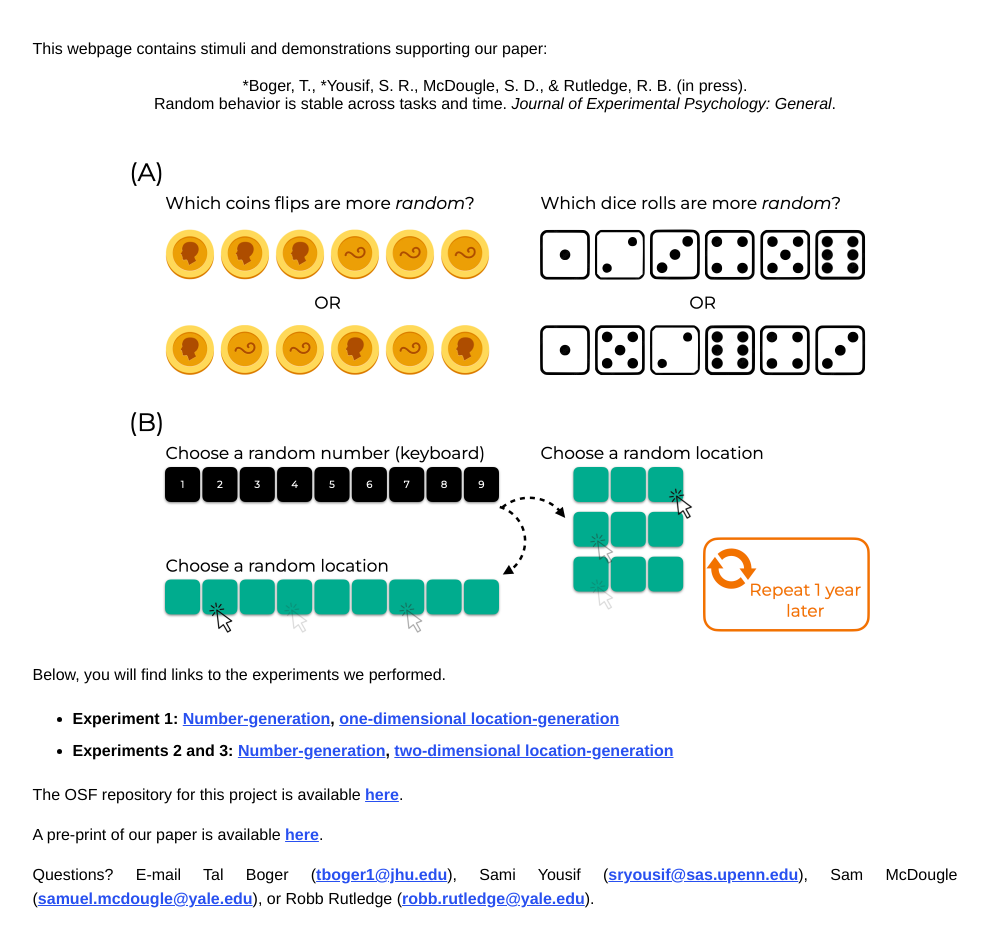
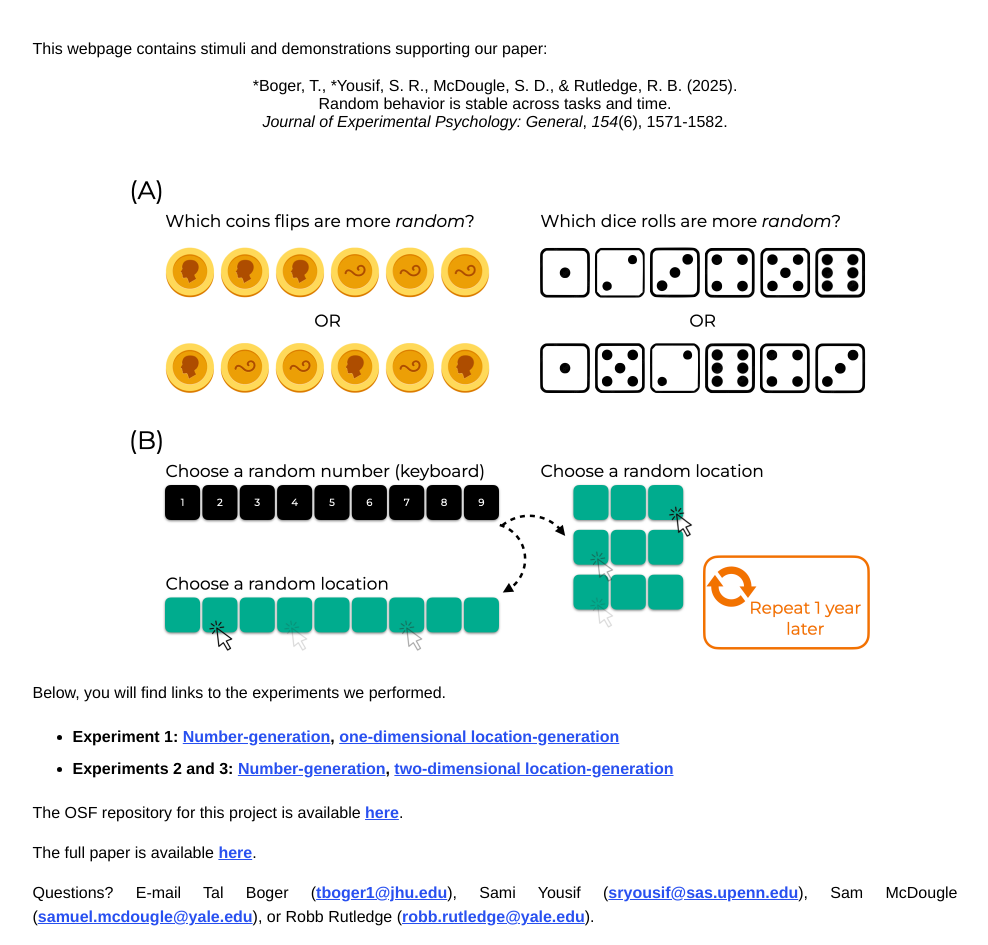
Before and after one commit to perceptionstudies/randomness, a plain HTML site: page index.html in a window 1280 px wide. Shown: the part 81-1026 px from the top of the page, without its empty margins (145-1133 px from the left). Drawn offline with Linux system fonts and the light colour scheme.

Commit message:
update post-publication

```diff
--- a/index.html
+++ b/index.html
@@ -13,7 +13,7 @@
         <div id=introText>
             <h2>Random behavior is stable across tasks and time</h2>
             <p>This webpage contains stimuli and demonstrations supporting our paper:
-							<p><center>*Boger, T., *Yousif, S. R., McDougle, S. D., & Rutledge, R. B. (in press). <br>Random behavior is stable across tasks and time. <i>Journal of Experimental Psychology: General</i>.</center></p>
+							<p><center>*Boger, T., *Yousif, S. R., McDougle, S. D., & Rutledge, R. B. (2025). <br>Random behavior is stable across tasks and time.<br> <i>Journal of Experimental Psychology: General</i>, <i>154</i>(6), 1571-1582.</center></p>
 							<br>
             <img src="fig1.png" alt="figure 1 from our paper"  width=750 style="display:block; margin:0 auto"/>
 						<p>Below, you will find links to the experiments we performed.</p>
@@ -22,7 +22,7 @@
 							<li><strong>Experiments 2 and 3: <a href="e2/index_number.html">Number-generation</a>, <a href="e2/index_location.html">two-dimensional location-generation</a></strong></li>
             </ul>
             <p>The OSF repository for this project is available <a href="https://osf.io/ebycj/">here</a>.</p>
-						<p>A pre-print of our paper is available <a href="https://osf.io/preprints/psyarxiv/mtfdc">here</a>.</p>
+						<p>The full paper is available <a href="https://talboger.github.io/files/Boger_etal_JEPG_2025.pdf">here</a>.</p>
 						<p>Questions? E-mail Tal Boger (<a href="mailto:tboger1@jhu.edu">tboger1@jhu.edu</a>), Sami Yousif (<a href="mailto:sryousif@sas.upenn.edu">sryousif@sas.upenn.edu</a>), Sam McDougle (<a href="mailto:samuel.mcdougle@yale.edu">samuel.mcdougle@yale.edu</a>), or Robb Rutledge (<a href="mailto:robb.rutledge@yale.edu">robb.rutledge@yale.edu</a>).</p>
         </div>
     </body>
```
